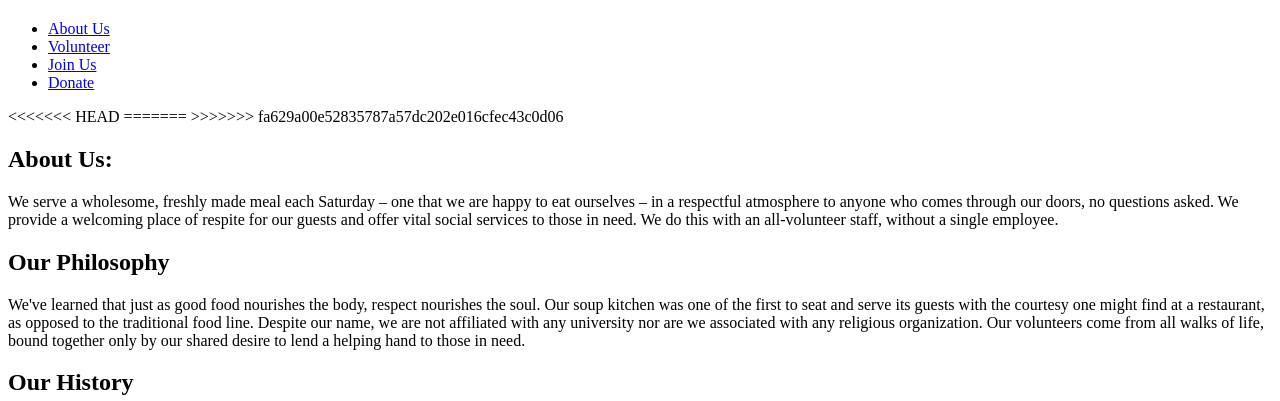
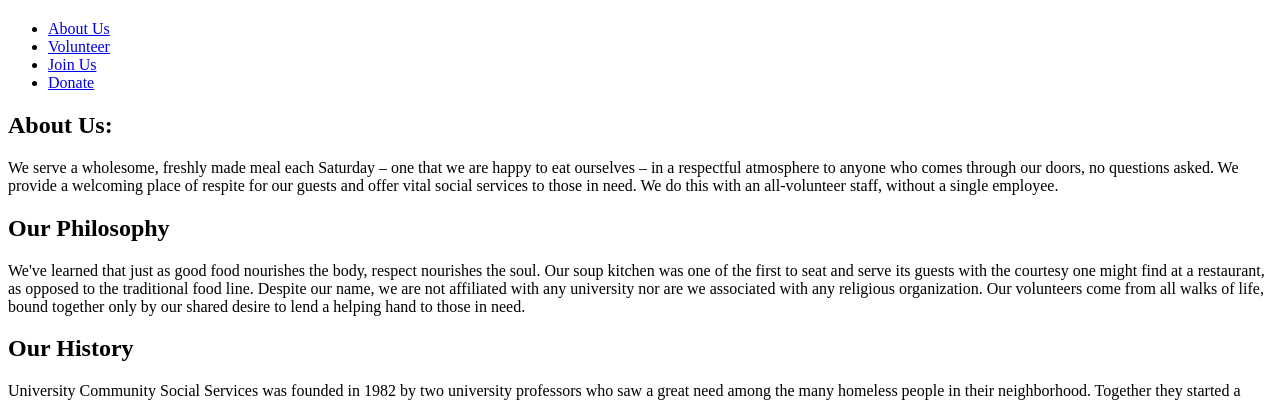
Before and after one commit to charlyebrown/meatloafkitchen, a plain HTML site: page about.html in a window 1280 px wide. Shown: the part 60-461 px from the top of the page. Drawn offline with Linux system fonts and the light colour scheme; a script that the page names is missing.

```diff
--- a/about.html
+++ b/about.html
@@ -51,11 +51,6 @@
           automatically wrap lines, so be sure to use line breaks where
           appropriate (<br />).
         -->
-<<<<<<< HEAD
-
-=======
-
->>>>>>> fa629a00e52835787a57dc202e016cfec43c0d06
 
       </section>
 
```
